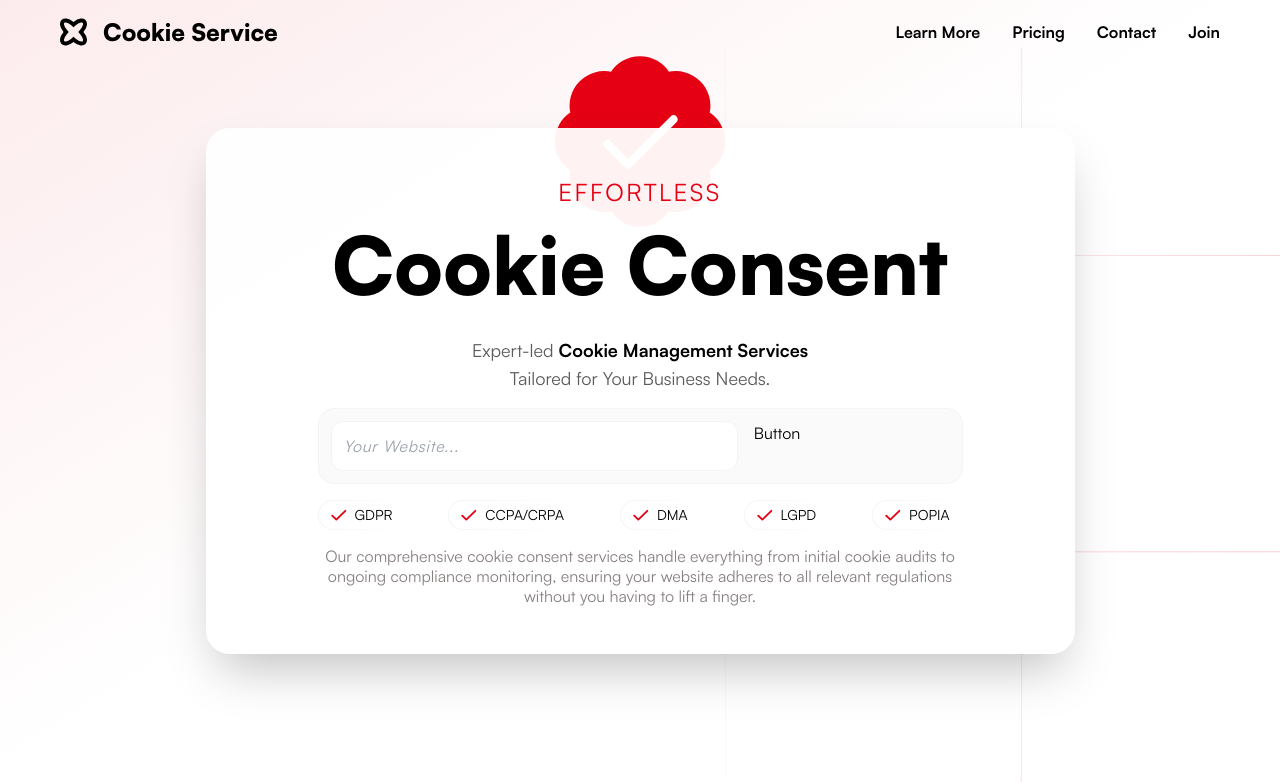
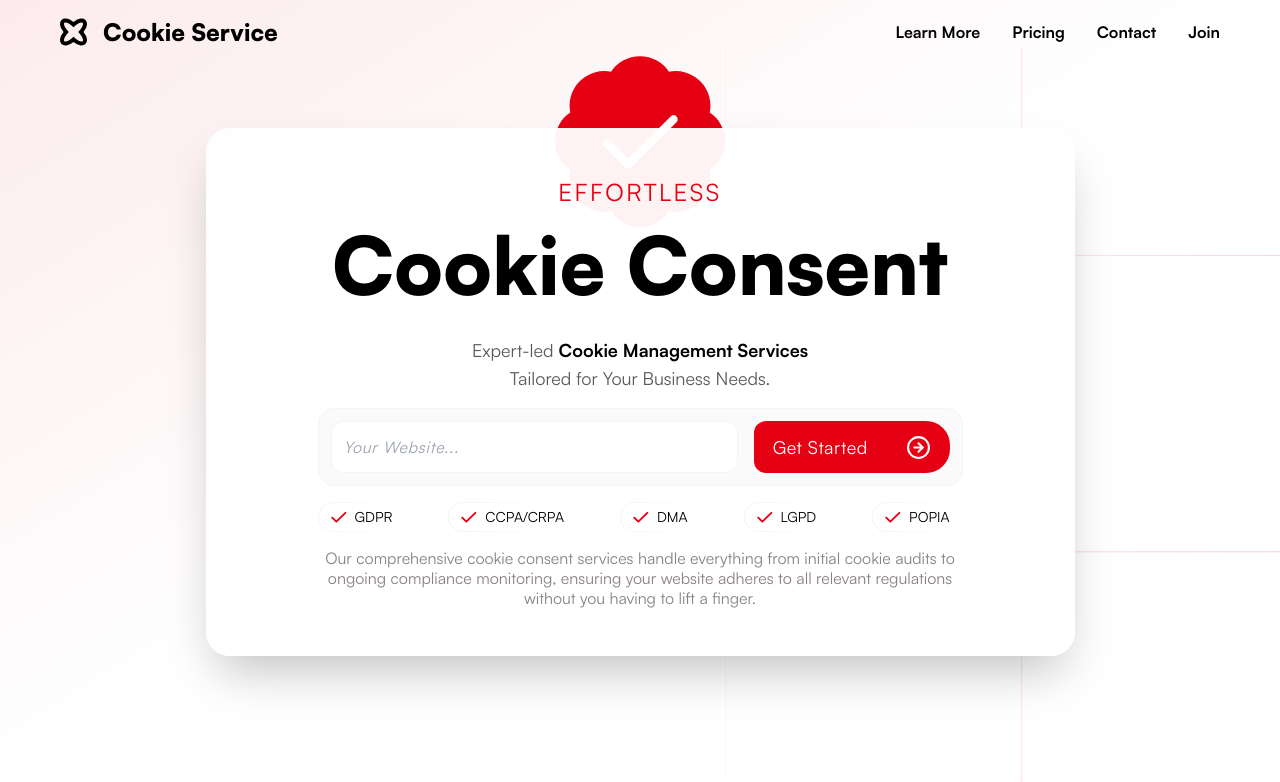
Before and after one commit to al1yew/cookies_app_submission, a Next.js app: page / in a window 1280 px wide. Shown: the top 782 px of the page. Built offline with nearby package versions, Linux system fonts and the light colour scheme.

Commit message:
Mar 4, 2024, 8:29 PM

```diff
--- a/components/home/HeroForm.tsx
+++ b/components/home/HeroForm.tsx
@@ -1,6 +1,7 @@
 "use client";
 import { useState } from "react";
 import Button from "../shared/Button";
+import Image from "next/image";
 
 const HeroForm = () => {
   const [formData, setFormData] = useState({
@@ -45,8 +46,22 @@ const HeroForm = () => {
         onChange={handleChange}
         className="p-3 rounded-xl outline-none col-span-1 lg:col-span-2 italic border border-gray-100 font-medium tracking-wider"
       />
-      <Button />
-      {/* reusable button */}
+      <button
+        type="submit"
+        className="bg-appRed text-white lg:rounded-l-xl lg:rounded-r-3xl rounded-full flex justify-center gap-4 lg:gap-0 lg:justify-around items-center
+        py-3"
+      >
+        <span className="text-white text-lg tracking-wide transition-transform transform">
+          Get Started
+        </span>
+        <Image
+          src="/images/arrow.svg"
+          width={25}
+          height={24}
+          alt="arrow"
+          className="transition-transform transform"
+        />
+      </button>
       {error && (
         <p className="text-appRed text-sm lg:text-md col-span-1 lg:col-span-3">
           {error}
```
